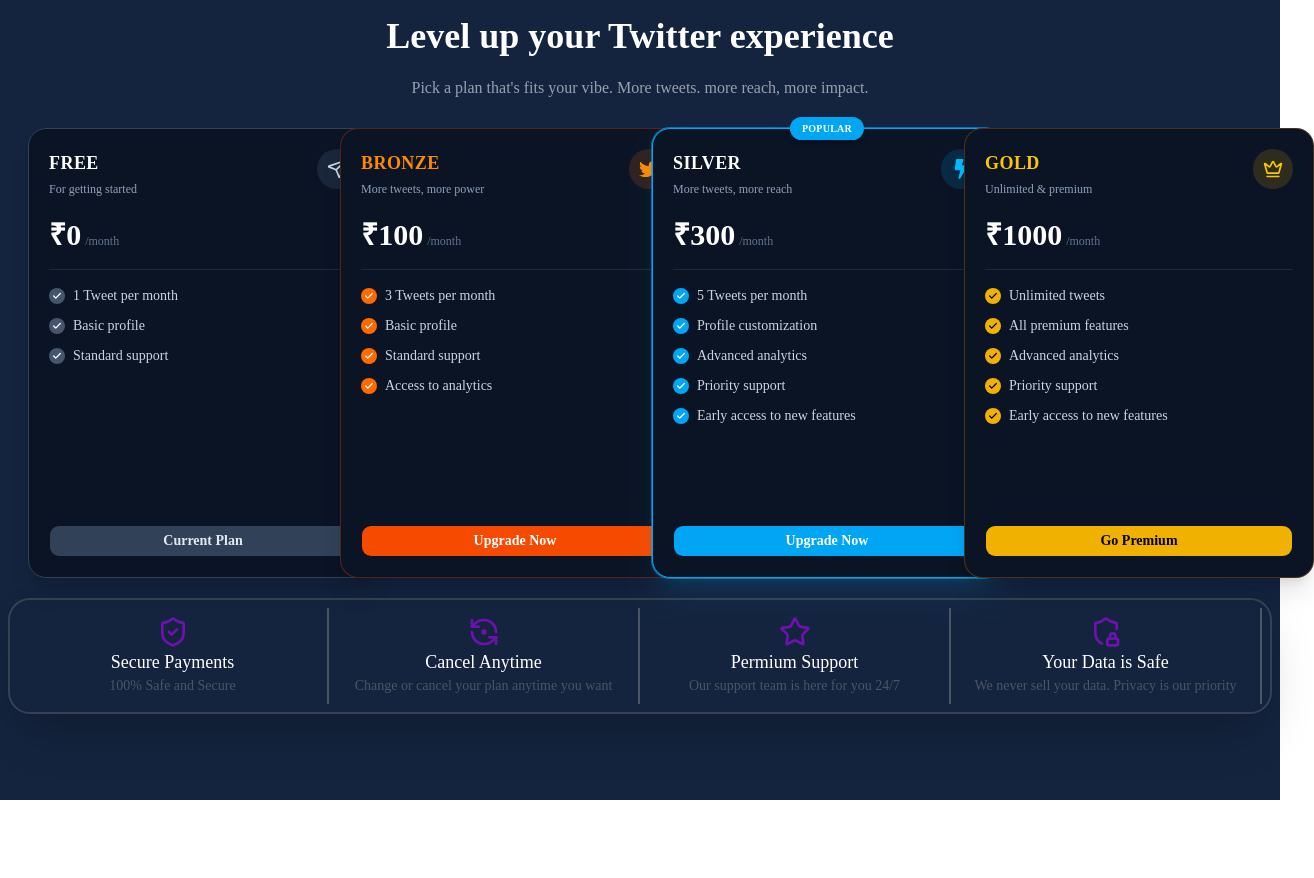
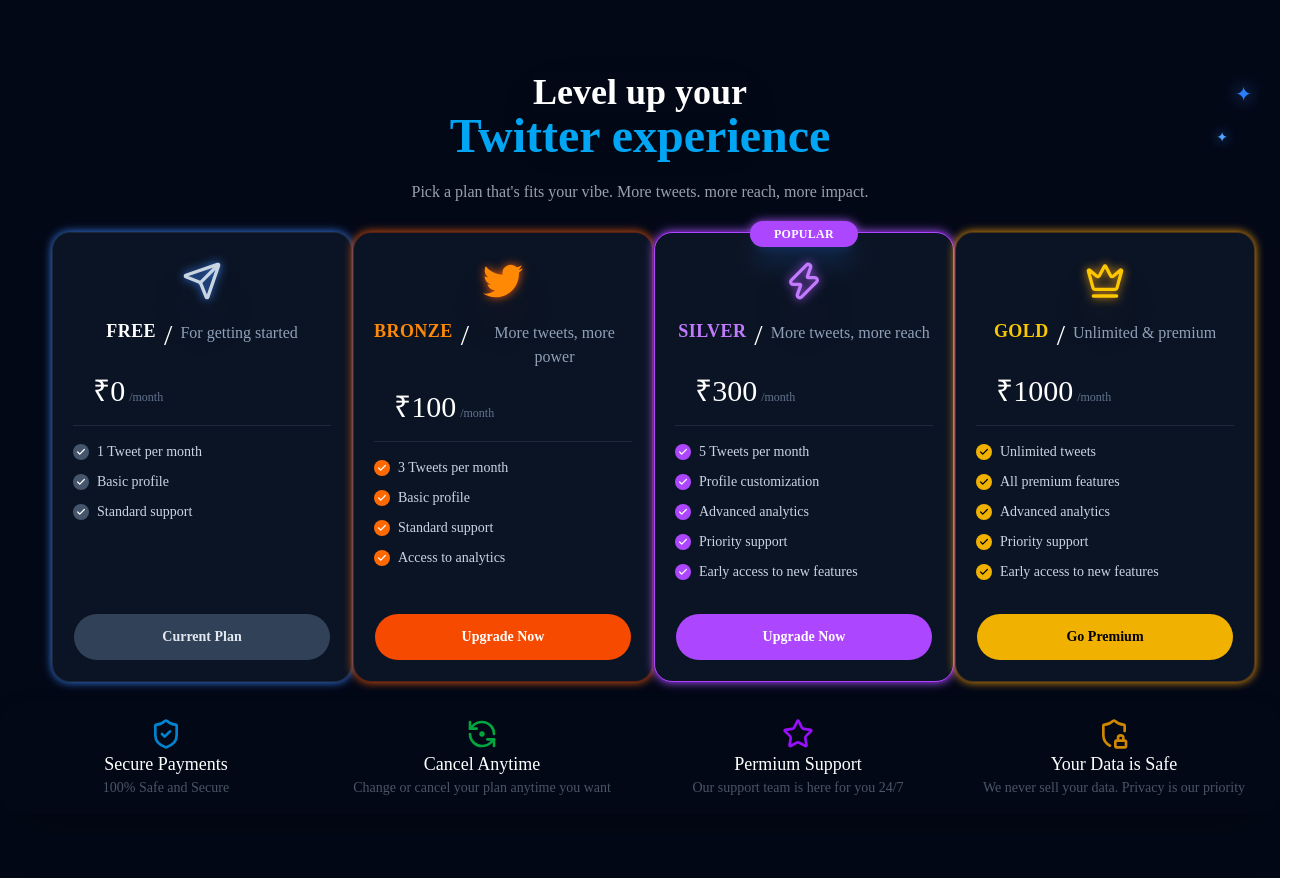
Before and after one commit to Code-sHere/Twitter_clone, a Next.js app in the folder twitter/: page /plans in a window 1280 px wide. Shown: the whole page, 1314 px wide, since content can reach past the window. Before the commit the page ends 800 px from the top, so only its background shows below. Built offline with nearby package versions, Linux system fonts and the light colour scheme; no server answers.

Commit message:
fix some backend logic bugs

```diff
--- a/twitter/components/Plans.tsx
+++ b/twitter/components/Plans.tsx
@@ -1,7 +1,7 @@
 "use client";
 
 import React from 'react'
-import { Check, Crown, Medal, ShieldCheck, ShieldLockIcon, StarIcon, RefreshCcwDotIcon, Send, XIcon } from "lucide-react";
+import { Check, Crown, Medal, ShieldCheck, ShieldLockIcon, StarIcon, RefreshCcwDotIcon, Send, XIcon, Zap } from "lucide-react";
 import { Button } from "./ui/button";
 import toast, { Toaster } from 'react-hot-toast';
 import { useAuth } from "@/context/AuthContext";
@@ -83,7 +83,7 @@
                 description: `${data.plan.name} Subscription`,
                 prefill: {
                     email: data.user?.email || user?.email,
-                   contact: "8595232967",
+                    contact: "8595232967",
                 },
                 theme: {
                     color: "#1DA1F2",
@@ -163,8 +163,9 @@
             price: 0,
             icon: Send,
             accent: "text-slate-300",
-            iconBg: "bg-slate-700/40",
-            border: "border-slate-700",
+            iconBg: "drop-shadow-[0_0_5px_#3b82f6]",
+            border: "border-slate-700/40",
+            bordershaow: "drop-shadow-[0_0_5px_#3b82f6]",
             button: "bg-slate-700 hover:bg-slate-600 text-slate-200",
             check: "bg-slate-600 text-white",
             nameColor: "text-white",
@@ -179,8 +180,9 @@
             price: 100,
             icon: FaTwitter,
             accent: "text-orange-400",
-            iconBg: "bg-orange-500/15",
+            iconBg: "drop-shadow-[0_0_5px_#ea580c]",
             border: "border-orange-700/40",
+            bordershaow: "drop-shadow-[0_0_5px_#ea580c]",
             button: "bg-orange-600 hover:bg-orange-500 text-white",
             check: "bg-orange-500 text-white",
             nameColor: "text-orange-400",
@@ -198,13 +200,14 @@
             name: "SILVER",
             tagline: "More tweets, more reach",
             price: 300,
-            icon: FaBolt,
-            accent: "text-sky-400",
-            iconBg: "bg-sky-500/15",
-            border: "border-sky-500",
-            button: "bg-sky-500 hover:bg-sky-400 text-white",
-            check: "bg-sky-500 text-white",
-            nameColor: "text-white",
+            icon: Zap,
+            accent: "text-purple-400",
+            iconBg: "drop-shadow-[0_0_5px_#a855f7]",
+            border: "border-purple-500",
+            bordershaow: "drop-shadow-[0_0_5px_#a855f7]",
+            button: "bg-purple-500 hover:bg-purple-400 text-white",
+            check: "bg-purple-500 text-white",
+            nameColor: "text-purple-400",
             popular: true,
             cta: "Upgrade Now",
             features: [
@@ -222,8 +225,9 @@
             price: 1000,
             icon: Crown,
             accent: "text-yellow-400",
-            iconBg: "bg-yellow-500/15",
+            iconBg: "drop-shadow-[0_0_5px_#f59e0b]",
             border: "border-yellow-700/40",
+            bordershaow: "drop-shadow-[0_0_5px_#f59e0b]",
             button: "bg-yellow-500 hover:bg-yellow-400 text-black",
             check: "bg-yellow-500 text-black",
             nameColor: "text-yellow-400",
@@ -243,58 +247,73 @@
         {
             badge: ShieldCheck,
             title: "Secure Payments",
+            bg: "text-sky-600",
             desccription: "100% Safe and Secure",
         }, {
             badge: RefreshCcwDotIcon,
             title: "Cancel Anytime",
+            bg: "text-green-600",
             desccription: "Change or cancel your plan anytime you want",
         }, {
             badge: StarIcon,
             title: "Permium Support",
+            bg: "text-purple-600",
             desccription: "Our support team is here for you 24/7",
         }, {
             badge: ShieldLockIcon,
             title: "Your Data is Safe",
+            bg: "text-yellow-600",
             desccription: "We never sell your data. Privacy is our priority",
         }
 
     ];
 
     return (
-        <div className="min-h-screen bg-[#14243f] p-2">
+        <div className="min-h-screen bg-[#030817] py-16 text-center">
             <div className="flex flex-col items-center text-center justify-center p-2">
-                <h1 className="text-2xl font-bold md:text-4xl sm:text-3xl text-white font-mono">Level up your Twitter experience</h1>
+                <h1 className="text-2xl font-bold md:text-4xl sm:text-3xl text-white font-mono shadow-2xl drop-shadow-white/20">Level up your </h1>
+                <h1 className="text-3xl font-bold md:text-5xl sm:text-4xl text-sky-500 font-mono">Twitter experience
+
+                </h1>
+                <span className="absolute right-7 top-20 text-xl text-blue-500 drop-shadow-[0_0_8px_#3b82f6]">
+                    ✦
+                </span>
+
+                <span className="absolute right-13 text-sm text-blue-400 drop-shadow-[0_0_6px_#3b82f6]">
+                    ✦
+                </span>
                 <p className="text-l text-gray-400 font-mono mt-5">Pick a plan that's fits your vibe. More tweets. more reach, more impact.</p>
             </div>
-            <div className="grid grid-cols-1 sm:grid-cols-2 md:grid-cols-2 lg:grid-cols-4 gap-6 p-5 ">
+            <div className="grid grid-cols-1 sm:grid-cols-2 md:grid-cols-2 lg:grid-cols-4 gap-7 p-5 mx-8">
                 {plans.map((plan) => {
                     const Icon = plan.icon;
                     return (
                         <div
                             key={plan.id}
-                            className={`relative flex flex-col rounded-2xl border ${plan.border} bg-[#0b1424] p-5 shadow-xl transition-transform duration-200 hover:-translate-y-1 w-full  min-w-[350px] ${plan.popular ? "ring-1 ring-sky-500/60 shadow-sky-500/10" : ""
-                                } h-[450px]`}
+                            className={`relative flex flex-col rounded-2xl border ${plan.border} ${plan.bordershaow} bg-[#0b1424] p-5 transition-transform duration-200 hover:-translate-y-1 w-full min-w-[300px] ${plan.popular ? "ring-1 ring-purple-800/60 shadow-blue-800/30" : ""
+                                } h-[450px] `}
                         >
                             {plan.popular && (
-                                <span className="absolute -top-3 left-1/2 -translate-x-1/2 rounded-full bg-sky-500 px-3 py-1 text-[10px] font-bold tracking-wide text-white shadow-md">
+                                <span className={`absolute -top-3 left-1/2 -translate-x-1/2 rounded-full bg-purple-500 px-6 py-1 text-[12px] font-bold tracking-wide text-white shadow-xl shadow-blue-500/20 `}>
                                     POPULAR
                                 </span>
                             )}
 
-                            <div className="flex items-start justify-between">
-                                <div>
+                            <div className={`flex  flex-col items-center justify-center`}>
+                                <div className={`flex mt-2 h-10 w-10 items-center justify-center rounded-full `}>
+                                    <Icon className={`h-10 w-10 ${plan.accent} shadow-2xl ${plan.iconBg}`} />
+                                </div>
+                                <div className="mt-4 flex ">
                                     <h3 className={`text-lg font-extrabold tracking-wide ${plan.nameColor}`}>
                                         {plan.name}
                                     </h3>
-                                    <p className="mt-1 text-xs text-slate-400">{plan.tagline}</p>
-                                </div>
-                                <div className={`flex h-10 w-10 items-center justify-center rounded-full ${plan.iconBg}`}>
-                                    <Icon className={`h-5 w-5 ${plan.accent}`} />
+                                    <span className='text-white px-2 text-3xl'> / </span>
+                                    <p className="mt-1 text-s text-slate-400"> {plan.tagline}</p>
                                 </div>
                             </div>
 
-                            <div className="mt-5 flex items-baseline gap-1">
-                                <span className="text-3xl font-extrabold text-white">
+                            <div className="mt-5 flex items-baseline gap-1 mx-5">
+                                <span className="text-3xl font-mono text-white">
                                     ₹{(plan.price)}
                                 </span>
                                 <span className="text-xs text-slate-500">
@@ -316,7 +335,7 @@
                             </ul>
 
                             <Button
-                                className={`mt-6 w-full rounded-lg py-2.5 text-sm font-semibold transition ${plan.button}`} onClick={() => handleSubscribe(`${plan.id}`)}
+                                className={`mt-6 w-full rounded-full py-3 text-sm font-semibold h-12 transition ${plan.button}`} onClick={() => handleSubscribe(`${plan.id}`)}
                             >
                                 {plan.cta}
                             </Button>
@@ -325,12 +344,12 @@
                 })}
             </div>
             <div>
-                <div className="grid grid-cols-1 lg:grid-cols-4 sm:grid-cols-2 border-2 border-gray-700 shadow-2xl rounded-3xl h-full p-2">
+                <div className="grid grid-cols-1 lg:grid-cols-4 sm:grid-cols-2 shadow-2xl rounded-3xl h-full p-2">
                     {bottomSection.map((feature) => {
                         const Icon = feature.badge;
                         return (
-                            <div className="flex flex-col items-center border-r-2 border-gray-600 p-2" key={feature.title}>
-                                <Icon className="h-8 w-8 text-purple-800" />
+                            <div className="flex flex-col items-center border-gray-600 p-2" key={feature.title}>
+                                <Icon className={`h-8 w-8 ${feature.bg}`} />
                                 <h4 className="text-white text-lg font-mono">{feature.title}</h4>
                                 <span className="text-sm text-gray-600 ">{feature.desccription}</span>
                             </div>
--- a/twitter/components/layout/Mainlayout.tsx
+++ b/twitter/components/layout/Mainlayout.tsx
@@ -2,13 +2,15 @@
 import React, { useState } from 'react'
 import { useAuth } from '@/context/AuthContext'
 import Loadingspinner from '@/components/Loading-spinner';
-import Sidebar  from '@/components/layout/Sidebar';
+import Sidebar from '@/components/layout/Sidebar';
 import RightSidebar from '@/components/layout/Rightsidebar';
 import ProfilePage from '@/components/ProfilePgae';
 
 const Mainlayout = ({ children }: any) => {
   const { user, isLoading } = useAuth();
-  const [currentPage, setCurrentPage] = useState("home"); if (isLoading) {
+  const [currentPage, setCurrentPage] = useState("home");
+
+  if (isLoading) {
     return (
       <div className="min-h-screen w-full bg-black flex items-center justify-center">
         <div className="text-center">
@@ -24,15 +26,17 @@
   }
 
   return (
-    <div className="min-h-screen bg-black text-white flex items-center justify-center">
-      <div className="w-16 sm:w-20 md:w-64 shrink-0 border-r border-gray-800">
-        <Sidebar currentPage={currentPage} onNavigate={setCurrentPage} />
-      </div>
-      <main className="flex-1 min-w-0 w-full max-w-2xl flex flex-col px-2 sm:px-4 lg:px-8 border-x border-gray-800">
-        {currentPage === "profile" ? <ProfilePage/> :children}
-      </main>
-      <div className="hidden lg:block w-80 shrink-0 p-4">
-        <RightSidebar />
+    <div className="min-h-screen bg-black text-white flex flex-col">
+      <RightSidebar />
+
+      <div className="flex flex-1 justify-center">
+        <div className="w-16 sm:w-20 md:w-64 shrink-0 border-r border-gray-800">
+          <Sidebar currentPage={currentPage} onNavigate={setCurrentPage} />
+        </div>
+
+        <main className="flex-1 min-w-0 w-full max-w-2xl flex flex-col px-2 sm:px-4 lg:px-8 border-x border-gray-800 pb-14 sm:pb-16 md:pb-0">
+          {currentPage === "profile" ? <ProfilePage /> : children}
+        </main>
       </div>
     </div>
   )
```
Also changed, not shown: twitter/components/layout/Rightsidebar.tsx (+57 -109 lines), twitter/components/layout/Sidebar.tsx (+13 -106 lines), 2 other files (tests, documents, lock files or other folders).
